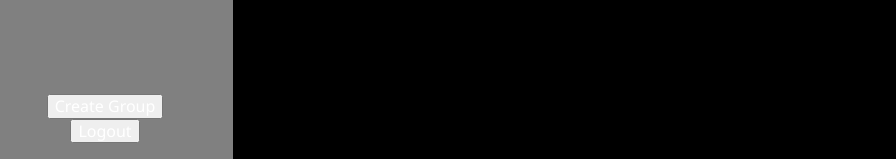
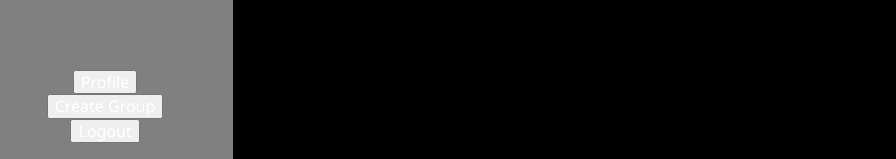
Before and after one commit to cesar-a-delacruz/messaging-app, a React (Vite) app in the folder client/: page / in a window 1280 px wide. Shown: the part 588-747 px from the top of the page, without its empty margins (23-919 px from the left). Built offline with nearby package versions, Linux system fonts and the light colour scheme; no server answers; sample sign-in values are in the browser's storage.

Commit message:
feat(client): add profile button in layout

```diff
--- a/client/src/layouts/Main.jsx
+++ b/client/src/layouts/Main.jsx
@@ -19,9 +19,14 @@ export default function Main() {
         </nav>
 
         <footer>
-          <button onClick={() => location.assign("/groups/new")}>
-            Create Group
-          </button>
+          <div className="options">
+            <button onClick={() => location.assign("/profile/user")}>
+              Profile
+            </button>
+            <button onClick={() => location.assign("/groups/new")}>
+              Create Group
+            </button>
+          </div>
           <button onClick={() => sessionHandler.logout()}>Logout</button>
           <p>
             Developed by{" "}
```
